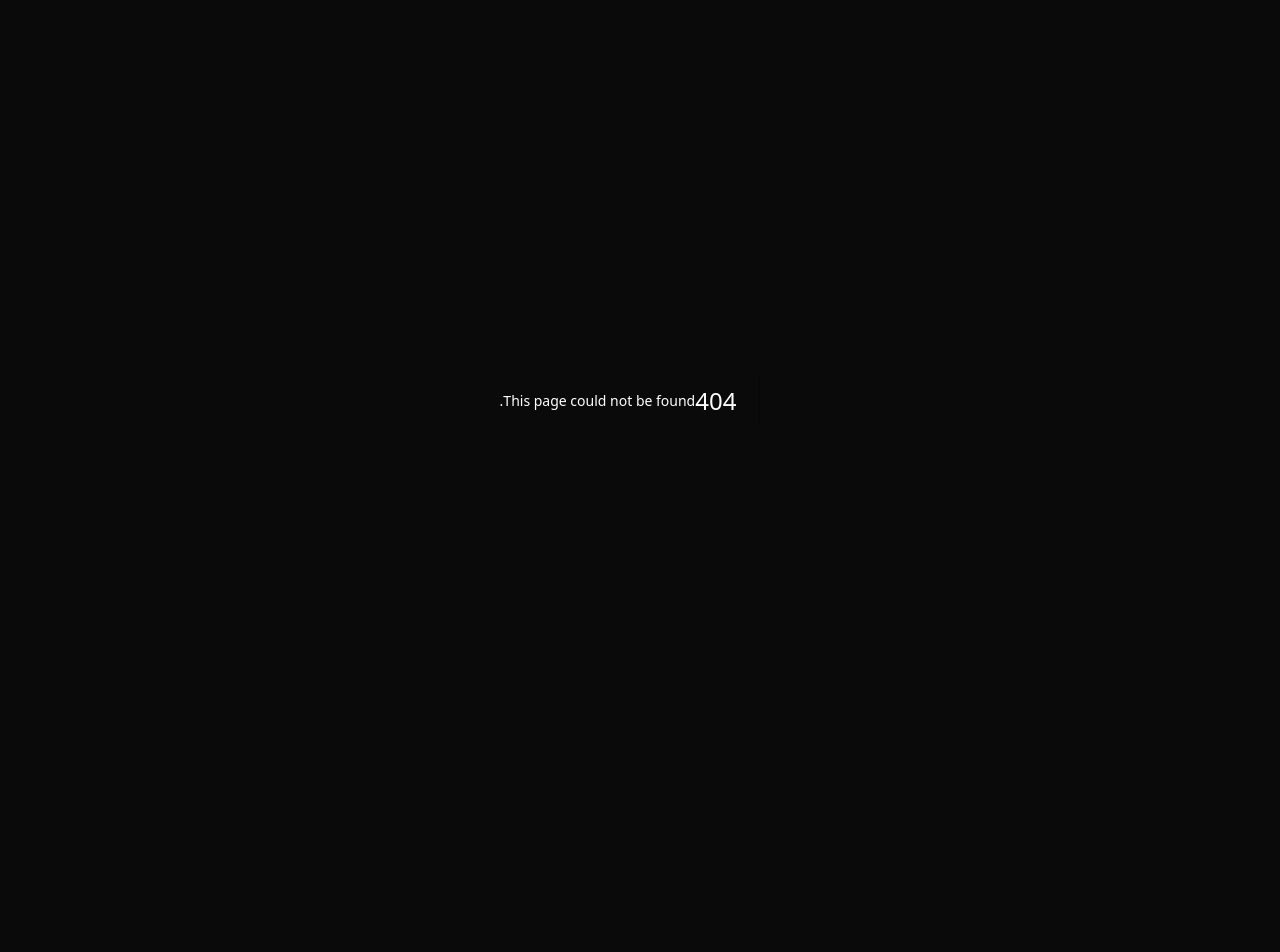
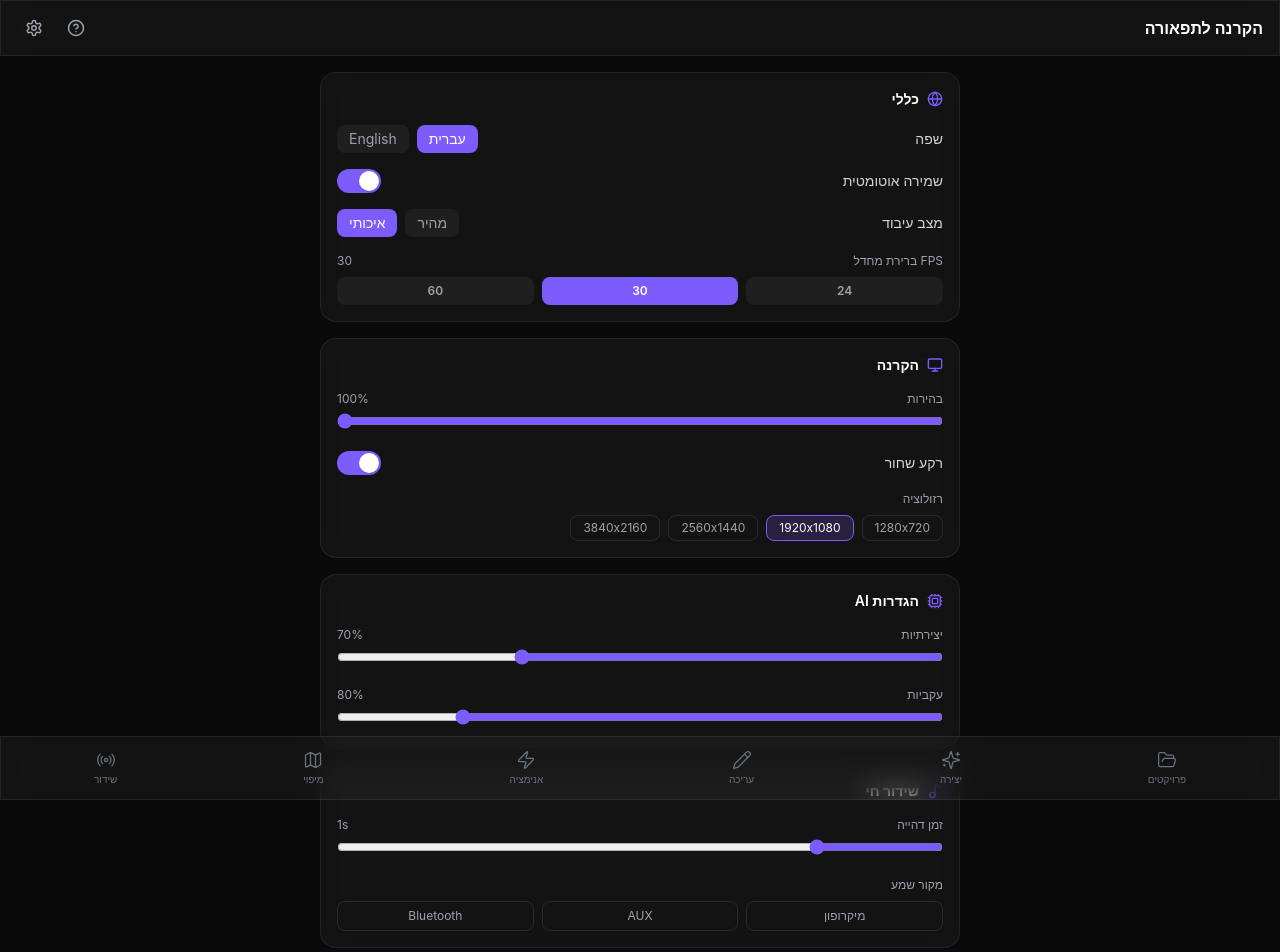
Before and after one commit to shaipir/hakrana-letifora, a Next.js app: page /settings in a window 1280 px wide. Before the commit this address had no page. Shown: the top 952 px of the page. Before the commit the page ends 800 px from the top, so only its background shows below. Built offline with nearby package versions, Linux system fonts and the light colour scheme.

Commit message:
Add Settings page

```diff
--- /dev/null
+++ b/app/settings/page.tsx
@@ -0,0 +1,124 @@
+'use client';
+import { useState } from 'react';
+import { Globe, Monitor, Cpu, Music2 } from 'lucide-react';
+import AppShell from '@/components/navigation/AppShell';
+
+const Toggle = ({ on, onChange }: { on: boolean; onChange: () => void }) => (
+  <button onClick={onChange}
+    className={`relative w-11 h-6 rounded-full transition-colors ${on ? 'bg-accent' : 'bg-white/10'}`}>
+    <span className={`absolute top-0.5 w-5 h-5 bg-white rounded-full shadow transition-transform ${on ? 'translate-x-5' : 'translate-x-0.5'}`} />
+  </button>
+);
+
+export default function SettingsPage() {
+  const [lang, setLang] = useState<'he' | 'en'>('he');
+  const [autosave, setAutosave] = useState(true);
+  const [quality, setQuality] = useState<'performance' | 'quality'>('quality');
+  const [defaultFps, setDefaultFps] = useState(30);
+  const [brightness, setBrightness] = useState(100);
+  const [blackBg, setBlackBg] = useState(true);
+  const [creativity, setCreativity] = useState(70);
+  const [consistency, setConsistency] = useState(80);
+  const [audioInput, setAudioInput] = useState('microphone');
+  const [fadeDuration, setFadeDuration] = useState(1);
+  const [defaultResolution, setDefaultResolution] = useState('1920x1080');
+
+  return (
+    <AppShell>
+      <div className="p-4 max-w-2xl mx-auto space-y-4">
+        <div className="glass rounded-2xl p-4 space-y-4">
+          <h3 className="text-sm font-semibold flex items-center gap-2"><Globe size={16} className="text-accent" /> כללי</h3>
+          <div className="flex items-center justify-between">
+            <span className="text-sm text-gray-300">שפה</span>
+            <div className="flex gap-2">
+              {(['he','en'] as const).map(l => (
+                <button key={l} onClick={() => setLang(l)}
+                  className={`px-3 py-1 rounded-lg text-sm transition-all ${lang===l?'bg-accent text-white':'bg-white/5 text-gray-400 hover:text-white'}`}>
+                  {l==='he'?'עברית':'English'}
+                </button>
+              ))}
+            </div>
+          </div>
+          <div className="flex items-center justify-between">
+            <span className="text-sm text-gray-300">שמירה אוטומטית</span>
+            <Toggle on={autosave} onChange={() => setAutosave(!autosave)} />
+          </div>
+          <div className="flex items-center justify-between">
+            <span className="text-sm text-gray-300">מצב עיבוד</span>
+            <div className="flex gap-2">
+              {(['performance','quality'] as const).map(m => (
+                <button key={m} onClick={() => setQuality(m)}
+                  className={`px-3 py-1 rounded-lg text-sm transition-all ${quality===m?'bg-accent text-white':'bg-white/5 text-gray-400 hover:text-white'}`}>
+                  {m==='performance'?'מהיר':'איכותי'}
+                </button>
+              ))}
+            </div>
+          </div>
+          <div>
+            <div className="flex justify-between text-xs text-gray-400 mb-2">
+              <span>FPS ברירת מחדל</span><span>{defaultFps}</span>
+            </div>
+            <div className="flex gap-2">
+              {[24,30,60].map(f => (
+                <button key={f} onClick={() => setDefaultFps(f)}
+                  className={`flex-1 py-1.5 rounded-lg text-xs font-semibold transition-all ${defaultFps===f?'bg-accent text-white':'bg-white/5 text-gray-400 hover:text-white'}`}>{f}</button>
+              ))}
+            </div>
+          </div>
+        </div>
+
+        <div className="glass rounded-2xl p-4 space-y-4">
+          <h3 className="text-sm font-semibold flex items-center gap-2"><Monitor size={16} className="text-accent" /> הקרנה</h3>
+          <div>
+            <div className="flex justify-between text-xs text-gray-400 mb-1"><span>בהירות</span><span>{brightness}%</span></div>
+            <input type="range" min="0" max="100" value={brightness} onChange={e => setBrightness(+e.target.value)} className="w-full accent-accent" />
+          </div>
+          <div className="flex items-center justify-between">
+            <span className="text-sm text-gray-300">רקע שחור</span>
+            <Toggle on={blackBg} onChange={() => setBlackBg(!blackBg)} />
+          </div>
+          <div>
+            <label className="text-xs text-gray-400 mb-2 block">רזולוציה</label>
+            <div className="flex flex-wrap gap-2">
+              {['1280x720','1920x1080','2560x1440','3840x2160'].map(r => (
+                <button key={r} onClick={() => setDefaultResolution(r)}
+                  className={`px-3 py-1 rounded-lg text-xs border transition-all ${defaultResolution===r?'border-accent bg-accent/20 text-white':'border-white/10 text-gray-400'}`}>{r}</button>
+              ))}
+            </div>
+          </div>
+        </div>
+
+        <div className="glass rounded-2xl p-4 space-y-4">
+          <h3 className="text-sm font-semibold flex items-center gap-2"><Cpu size={16} className="text-accent" /> הגדרות AI</h3>
+          <div>
+            <div className="flex justify-between text-xs text-gray-400 mb-1"><span>יצירתיות</span><span>{creativity}%</span></div>
+            <input type="range" min="0" max="100" value={creativity} onChange={e => setCreativity(+e.target.value)} className="w-full accent-accent" />
+          </div>
+          <div>
+            <div className="flex justify-between text-xs text-gray-400 mb-1"><span>עקביות</span><span>{consistency}%</span></div>
+            <input type="range" min="0" max="100" value={consistency} onChange={e => setConsistency(+e.target.value)} className="w-full accent-accent" />
+          </div>
+        </div>
+
+        <div className="glass rounded-2xl p-4 space-y-4">
+          <h3 className="text-sm font-semibold flex items-center gap-2"><Music2 size={16} className="text-accent" /> שידור חי</h3>
+          <div>
+            <div className="flex justify-between text-xs text-gray-400 mb-1"><span>זמן דהייה</span><span>{fadeDuration}s</span></div>
+            <input type="range" min="0" max="5" step="0.5" value={fadeDuration} onChange={e => setFadeDuration(+e.target.value)} className="w-full accent-accent" />
+          </div>
+          <div>
+            <label className="text-xs text-gray-400 mb-2 block">מקור שמע</label>
+            <div className="flex gap-2">
+              {['מיקרופון','AUX','Bluetooth'].map(s => (
+                <button key={s} onClick={() => setAudioInput(s)}
+                  className={`flex-1 py-1.5 rounded-lg text-xs border transition-all ${audioInput===s?'border-accent bg-accent/20 text-white':'border-white/10 text-gray-400'}`}>{s}</button>
+              ))}
+            </div>
+          </div>
+        </div>
+
+        <button className="w-full py-3 bg-accent hover:bg-accent-hover rounded-xl font-semibold transition-all accent-glow">שמור הגדרות</button>
+      </div>
+    </AppShell>
+  );
+}
```
